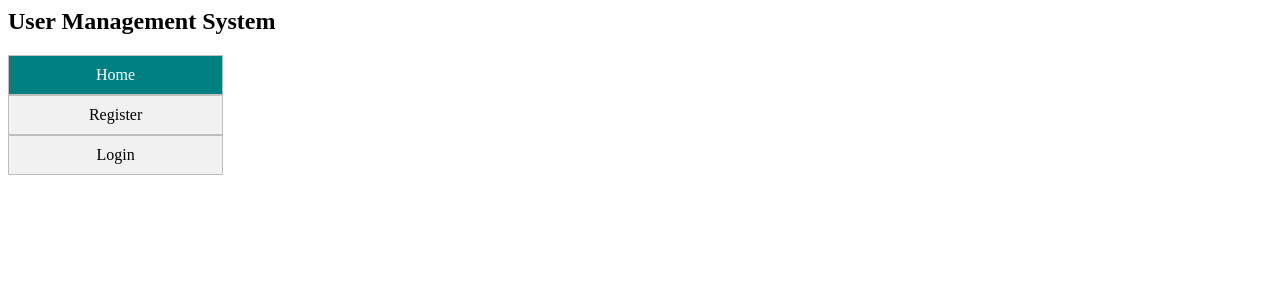
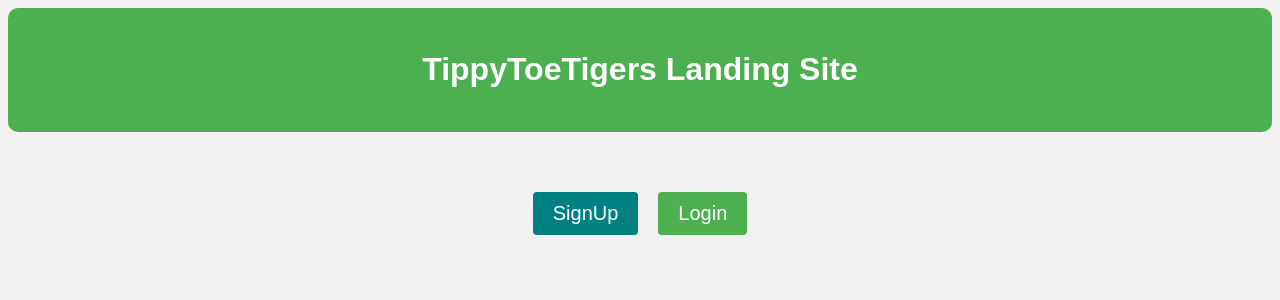
Before and after one commit to BenjaminVC/TippyToeTigers, a PHP site: page /homePage.php in a window 1280 px wide. Shown: the top 300 px of the page. Run offline with PHP 8.4, Linux system fonts and the light colour scheme.

Commit message:
changes for homePage.php/css

```diff
--- a/games.php
+++ b/games.php
@@ -23,7 +23,7 @@ $hangman_scores = $stmt_hangman->fetchAll(PDO::FETCH_ASSOC);
 <html>
     <head>
         <title>Welcome</title>
-        <link rel="stylesheet" href="/assets/games.css">
+        <link rel="stylesheet" href="assets/games.css">
     </head>
 
     <body>
--- a/homePage.css
+++ b/homePage.css
@@ -1,42 +1,40 @@
-table,
-th,
-td {
-  border: 2px solid black;
-  border-collapse: collapse;
+header {
+	background-color: #4CAF50;
+	padding: 20px;
+	color: white;
+	text-align: center;
+	border-radius: 10px;
+	box-sizing: border-box;
+	border: 2px solid #4CAF50;
 }
 
-th {
-  background-color: blue;
-  color: white;
+.buttons {
+	display: flex;
+	flex-wrap: wrap;
+	justify-content: center;
+	margin-top: 50px;
 }
 
-#button, #submit {
-  float: right;
+.signup, .login {
+	display: block;
+	margin: 10px;
+	padding: 10px 20px;
+	border-radius: 4px;
+	color: white;
+	text-align: center;
+	text-decoration: none;
+	font-size: 20px;
 }
 
-ul {
-  list-style: none;
-  padding: 0;
-  margin: 0;
+.signup {
+	background-color: #008081;
 }
 
-ul li {
-  display: table-row;
+.login {
+	background-color: #4CAF50;
 }
 
-ul li a {
-  display: table-cell;
-  padding: 10px;
-  text-align: center;
-  border: 1px solid #bfbfbf;
-  background-color: #f1f1f1;
-  width: 35%;
-  color: black;
-  text-decoration: none;
+.signup:hover, .login:hover {
+	background-color: #45a049;
+	box-shadow: 0 0 10px 5px rgba(68, 219, 165, 0.5);
 }
-
-ul li a.active {
-  background-color: #008081;
-  color: white;
-  text-decoration: none;
-}
--- a/homePage.php
+++ b/homePage.php
@@ -1,18 +1,23 @@
 <?php
 session_start();
 ?>
+
+<!DOCTYPE html>
 <html>
-    <head>
-        <title>Welcome</title>
-        <link rel="stylesheet" href="homePage.css">
-    </head>
-
-    <body>
-    	<h2>User Management System</h2>
-    	<ul>
-    		<li><a class="active" href="#home">Home</a></li>
-    		<li><a href="signup.php">Register</a></li>
-    		<li><a href="login.php">Login</a></li>
-    	</ul>
-    </body>
+<head>
+	<title>TippyToeTigers Landing Site</title>
+	<link rel="stylesheet" href="homePage.css">
+	<link rel="stylesheet" href="login.css">
+</head>
+<body>
+	<header>
+		<h1>TippyToeTigers Landing Site</h1>
+	</header>
+	<main>
+		<div class="buttons">
+			<a href="signup.php" class="signup">SignUp</a>
+			<a href="login.php" class="login">Login</a>
+		</div>
+	</main>
+</body>
 </html>
```
